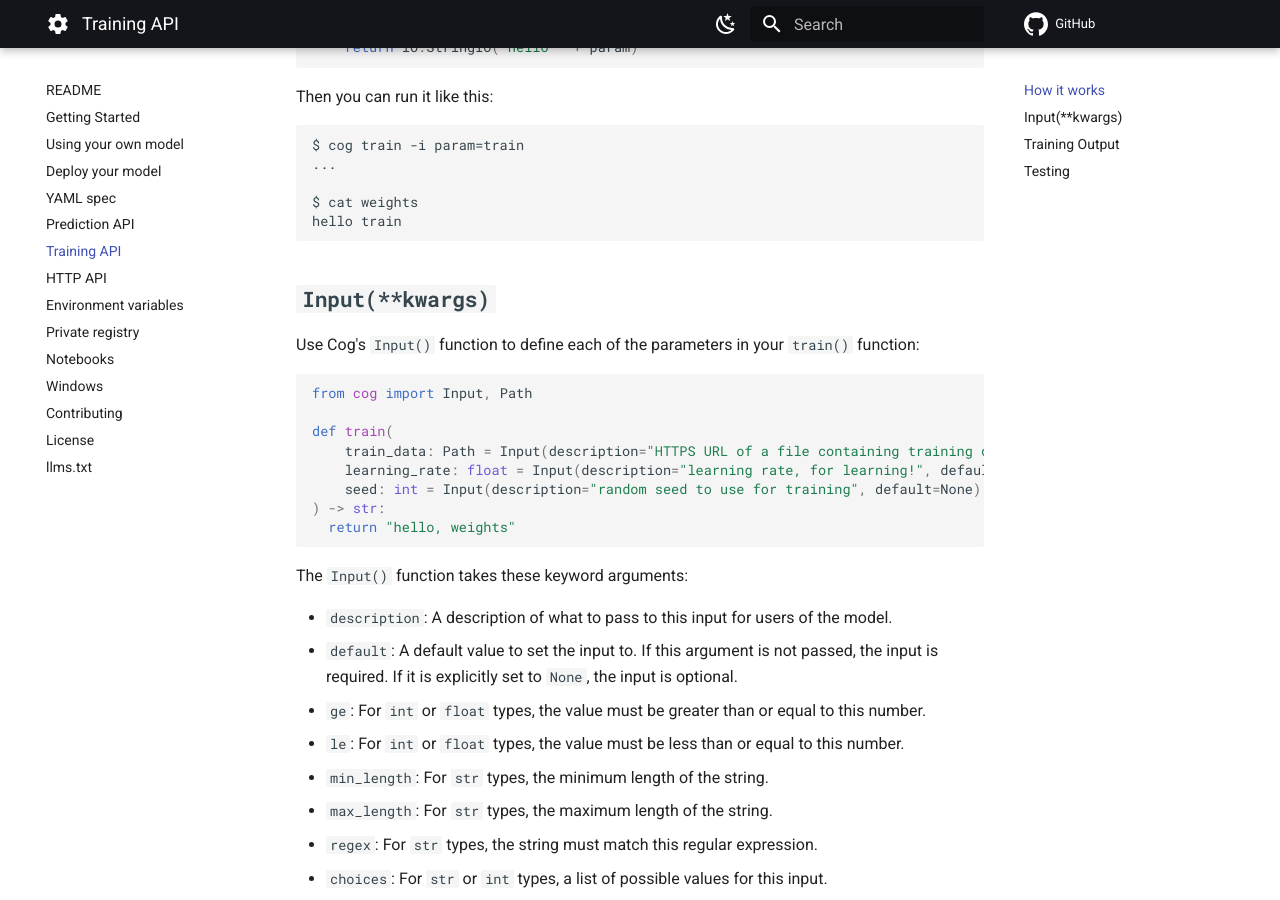
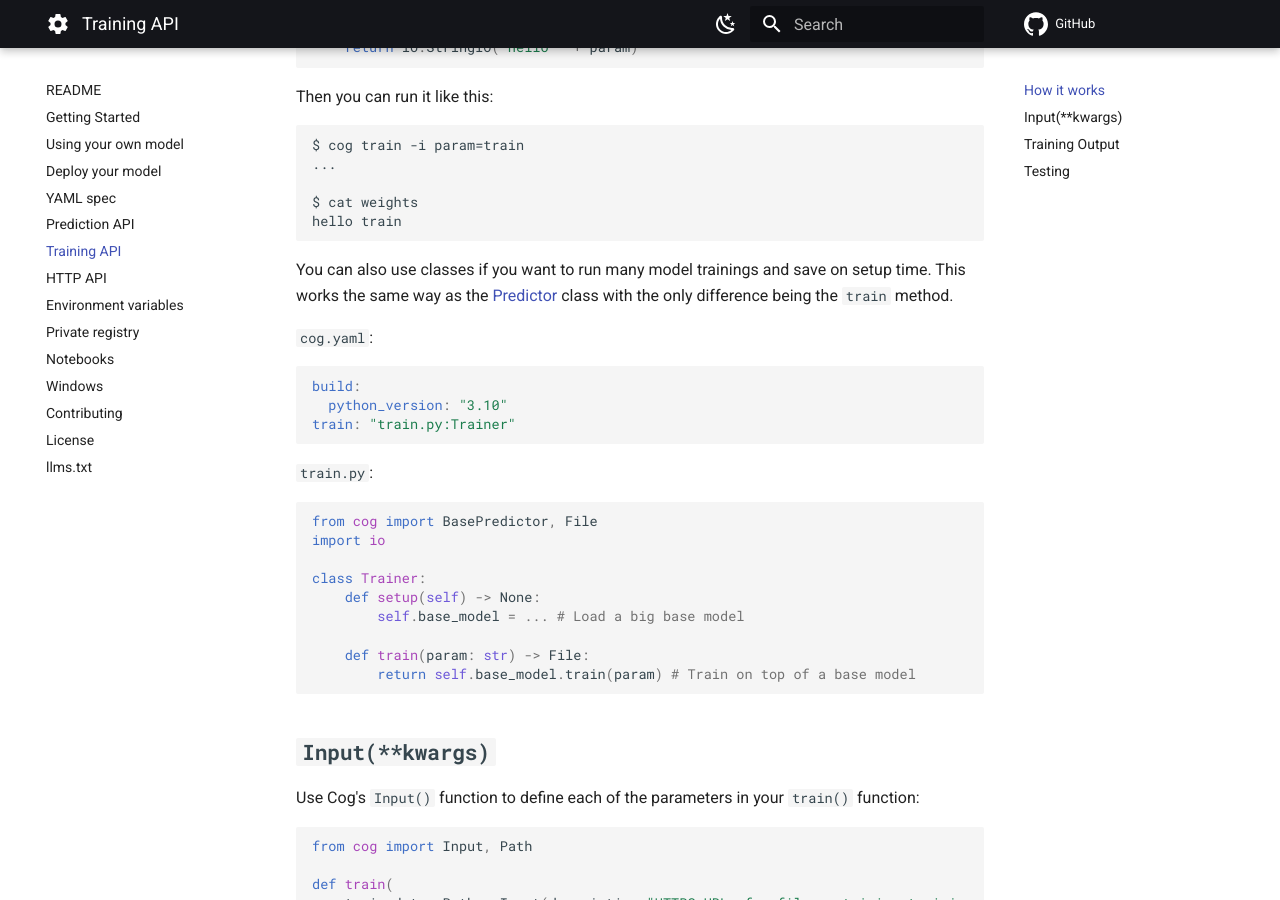
Before and after one commit to nakixkinig2ls/cog, an MkDocs documentation site: the page built from docs/training.md, in a window 1280 px wide and 900 px high, scrolled down 810 px. Built offline with MkDocs 1.6.1 and Material for MkDocs 9.7.7, drawn with Linux system fonts in a browser that asks for light colours; comment, search, counter and statistics services are not loaded.

Commit message:
Add docs for training classes (#2359)
* Add docs for training classes

* Use 2 sentences

````diff
--- a/docs/training.md
+++ b/docs/training.md
@@ -35,6 +35,30 @@ $ cog train -i param=train
 
 $ cat weights
 hello train
+```
+
+You can also use classes if you want to run many model trainings and save on setup time. This works the same way as the [Predictor](./python.md) class with the only difference being the `train` method.
+
+`cog.yaml`:
+
+```yaml
+build:
+  python_version: "3.10"
+train: "train.py:Trainer"
+```
+
+`train.py`:
+
+```python
+from cog import BasePredictor, File
+import io
+
+class Trainer:
+    def setup(self) -> None:
+        self.base_model = ... # Load a big base model
+
+    def train(param: str) -> File:
+        return self.base_model.train(param) # Train on top of a base model
 ```
 
 ## `Input(**kwargs)`
````
